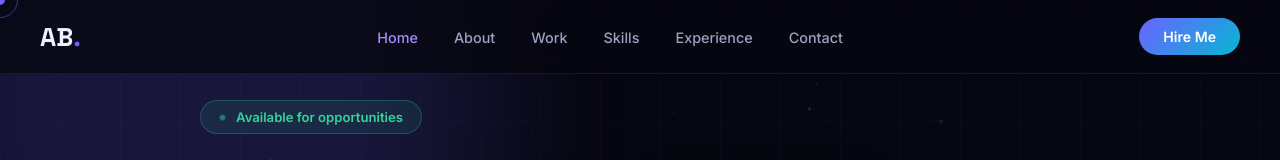
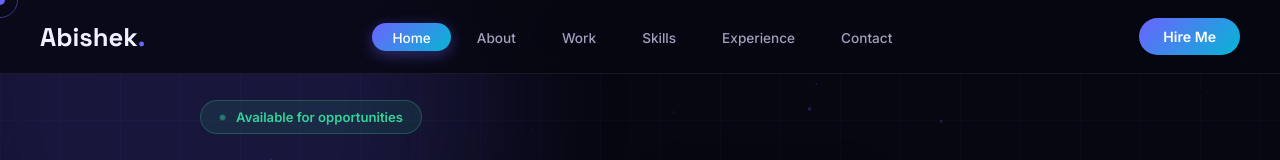
Before and after one commit to abishekdesigner7/Abishek_portfolio, a plain HTML site: page index.html in a window 1280 px wide. Shown: the top 160 px of the page. Drawn offline with Linux system fonts and the light colour scheme; animation ran at ten frames a second.

Commit message:
Add sliding nav indicator and UI refinements
- Sliding gradient pill indicator that flows between nav links on scroll
- Remove outer nav background box for cleaner look
- Increase nav link and indicator height
- Replace AB. logo with Abishek. in navbar
- Remove footer AB. logo, integrate name into tagline

Co-Authored-By: Claude Opus 4.6 <noreply@anthropic.com>

```diff
--- a/index.html
+++ b/index.html
@@ -16,14 +16,15 @@
 
   <!-- NAV -->
   <nav class="nav" id="nav">
-    <div class="nav-logo">AB<span>.</span></div>
-    <ul class="nav-links">
-      <li><a href="#home">Home</a></li>
-      <li><a href="#about">About</a></li>
-      <li><a href="#work">Work</a></li>
-      <li><a href="#skills">Skills</a></li>
-      <li><a href="#experience">Experience</a></li>
-      <li><a href="#contact">Contact</a></li>
+    <div class="nav-logo">Abishek<span>.</span></div>
+    <ul class="nav-links" id="nav-links">
+      <li><a href="#home" class="nav-link-item">Home</a></li>
+      <li><a href="#about" class="nav-link-item">About</a></li>
+      <li><a href="#work" class="nav-link-item">Work</a></li>
+      <li><a href="#skills" class="nav-link-item">Skills</a></li>
+      <li><a href="#experience" class="nav-link-item">Experience</a></li>
+      <li><a href="#contact" class="nav-link-item">Contact</a></li>
+      <div class="nav-indicator" id="nav-indicator"></div>
     </ul>
     <a href="mailto:abishek.designer7@gmail.com" class="nav-cta">Hire Me</a>
     <div class="hamburger" id="hamburger">
@@ -603,8 +604,7 @@
       </div>
       <div class="footer-bottom">
         <div class="footer-bottom-left">
-          <div class="footer-logo">AB<span>.</span></div>
-          <span class="footer-tagline">UI/UX Designer · Dharmapuri, India</span>
+          <span class="footer-tagline">Abishek · UI/UX Designer · Dharmapuri, India</span>
         </div>
         <p class="footer-copy">© 2026 Abishek. Designed with passion, powered by creativity.</p>
         <a href="#home" class="back-to-top">
--- a/script.js
+++ b/script.js
@@ -387,7 +387,28 @@ function initCursor() {
 // ===== 13. ACTIVE NAV LINK =====
 function initNavActiveLink() {
   const sections = document.querySelectorAll('section[id]');
-  const navLinks = document.querySelectorAll('.nav-links a');
+  const navLinks = document.querySelectorAll('.nav-link-item');
+  const indicator = document.getElementById('nav-indicator');
+  const navUl = document.getElementById('nav-links');
+
+  function moveIndicator(activeLink) {
+    if (!activeLink || !indicator || !navUl) return;
+    const ulRect = navUl.getBoundingClientRect();
+    const linkRect = activeLink.getBoundingClientRect();
+    indicator.style.left = (linkRect.left - ulRect.left) + 'px';
+    indicator.style.width = linkRect.width + 'px';
+  }
+
+  // Set initial position
+  setTimeout(() => {
+    const first = navLinks[0];
+    if (first) {
+      first.classList.add('active');
+      moveIndicator(first);
+    }
+  }, 100);
+
+  // On scroll
   window.addEventListener('scroll', () => {
     let current = '';
     sections.forEach(section => {
@@ -396,11 +417,27 @@ function initNavActiveLink() {
       }
     });
     navLinks.forEach(link => {
-      link.style.color = '';
+      link.classList.remove('active');
       if (link.getAttribute('href') === '#' + current) {
-        link.style.color = '#a78bfa';
+        link.classList.add('active');
+        moveIndicator(link);
       }
     });
+  });
+
+  // On click
+  navLinks.forEach(link => {
+    link.addEventListener('click', () => {
+      navLinks.forEach(l => l.classList.remove('active'));
+      link.classList.add('active');
+      moveIndicator(link);
+    });
+  });
+
+  // Recalculate on resize
+  window.addEventListener('resize', () => {
+    const active = document.querySelector('.nav-link-item.active');
+    if (active) moveIndicator(active);
   });
 }
 
--- a/style.css
+++ b/style.css
@@ -99,13 +99,36 @@ body {
   color: var(--text);
 }
 .nav-logo span { color: var(--primary); }
-.nav-links { display: flex; gap: 36px; list-style: none; }
+.nav-links {
+  display: flex; gap: 6px; list-style: none;
+  position: relative;
+  background: transparent;
+  border: none;
+  border-radius: 100px;
+  padding: 4px;
+}
 .nav-links a {
   color: var(--text2); text-decoration: none;
-  font-size: 0.9rem; font-weight: 500;
-  transition: color 0.2s;
+  font-size: 0.85rem; font-weight: 500;
+  padding: 10px 20px;
+  border-radius: 100px;
+  position: relative; z-index: 2;
+  transition: color 0.3s ease;
 }
 .nav-links a:hover { color: var(--text); }
+.nav-links a.active { color: #fff; }
+.nav-indicator {
+  position: absolute;
+  height: 100%;
+  top: 0;
+  left: 4px;
+  border-radius: 100px;
+  background: var(--gradient2);
+  z-index: 1;
+  transition: left 0.4s cubic-bezier(0.4, 0, 0.2, 1), width 0.4s cubic-bezier(0.4, 0, 0.2, 1);
+  box-shadow: 0 4px 15px rgba(108,99,255,0.4);
+  pointer-events: none;
+}
 .nav-cta {
   background: var(--gradient2);
   color: #fff; padding: 10px 24px; border-radius: 100px;
```
